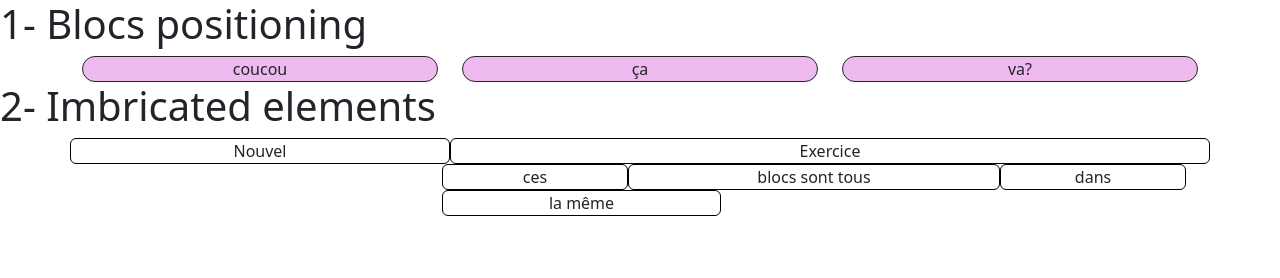
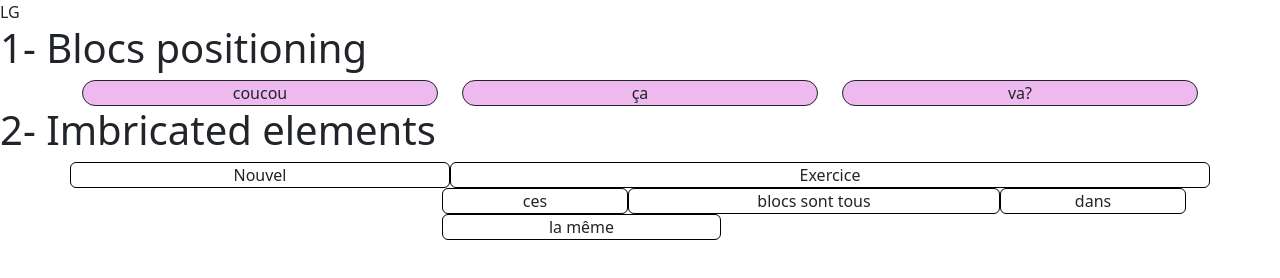
Before and after one commit to cartalano/bootstrap-initiation, a plain HTML site: page index.html in a window 1280 px wide. Drawn offline with nearby package versions, Linux system fonts and the light colour scheme.

Commit message:
MAJ responsive

```diff
--- a/styles.css
+++ b/styles.css
@@ -1,7 +1,25 @@
 .box {
     background-color: rgb(238, 185, 238);
     border: 1px solid;
-    min height: 50px;
+    min height: 50 px;
     font size: 2rem;
     border-radius: 30px;
 }
+
+@media (min-width: 576px) {
+    body::before {
+        content: "SM";
+    }
+}
+
+@media (min-width: 768px) {
+    body::before {
+        content: "MD";
+    }
+}
+
+@media (min-width: 992px) {
+    body::before {
+        content: "LG";
+    }
+}
```
